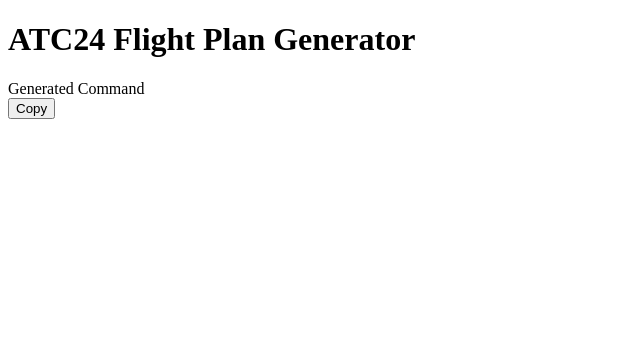
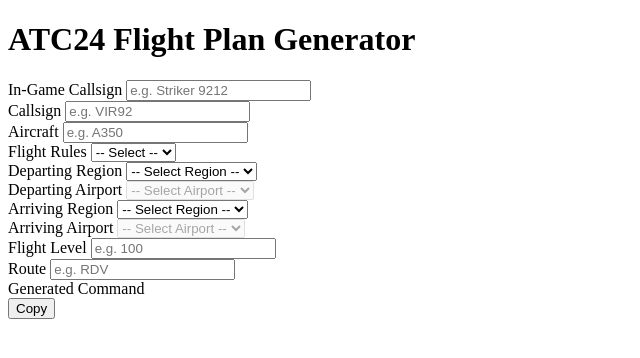
Before and after one commit to firstofakind935-dev/atc24-overlay, a plain HTML site: page index.html in a window 1280 px wide. Shown: the whole page, without its empty margins (0-640 px from the left). Drawn offline with Linux system fonts and the light colour scheme.

Commit message:
feat: add form fields

```diff
--- a/index.html
+++ b/index.html
@@ -12,7 +12,67 @@
   <div id="app">
     <h1>ATC24 Flight Plan Generator</h1>
     <form id="flight-form">
-      <!-- fields added in Task 2 -->
+      <div class="field-group">
+        <label for="ingame-callsign">In-Game Callsign</label>
+        <input type="text" id="ingame-callsign" placeholder="e.g. Striker 9212" />
+      </div>
+
+      <div class="field-group">
+        <label for="callsign">Callsign</label>
+        <input type="text" id="callsign" placeholder="e.g. VIR92" />
+      </div>
+
+      <div class="field-group">
+        <label for="aircraft">Aircraft</label>
+        <input type="text" id="aircraft" placeholder="e.g. A350" />
+      </div>
+
+      <div class="field-group">
+        <label for="flight-rules">Flight Rules</label>
+        <select id="flight-rules">
+          <option value="">-- Select --</option>
+          <option value="IFR">IFR</option>
+          <option value="VFR">VFR</option>
+        </select>
+      </div>
+
+      <div class="field-group">
+        <label for="dep-region">Departing Region</label>
+        <select id="dep-region">
+          <option value="">-- Select Region --</option>
+        </select>
+      </div>
+
+      <div class="field-group">
+        <label for="dep-airport">Departing Airport</label>
+        <select id="dep-airport" disabled>
+          <option value="">-- Select Airport --</option>
+        </select>
+      </div>
+
+      <div class="field-group">
+        <label for="arr-region">Arriving Region</label>
+        <select id="arr-region">
+          <option value="">-- Select Region --</option>
+        </select>
+      </div>
+
+      <div class="field-group">
+        <label for="arr-airport">Arriving Airport</label>
+        <select id="arr-airport" disabled>
+          <option value="">-- Select Airport --</option>
+        </select>
+      </div>
+
+      <div class="field-group">
+        <label for="flight-level">Flight Level</label>
+        <input type="number" id="flight-level" placeholder="e.g. 100" min="0" />
+      </div>
+
+      <div class="field-group">
+        <label for="route">Route</label>
+        <input type="text" id="route" placeholder="e.g. RDV" />
+      </div>
     </form>
     <div id="output-section">
       <label>Generated Command</label>
```
